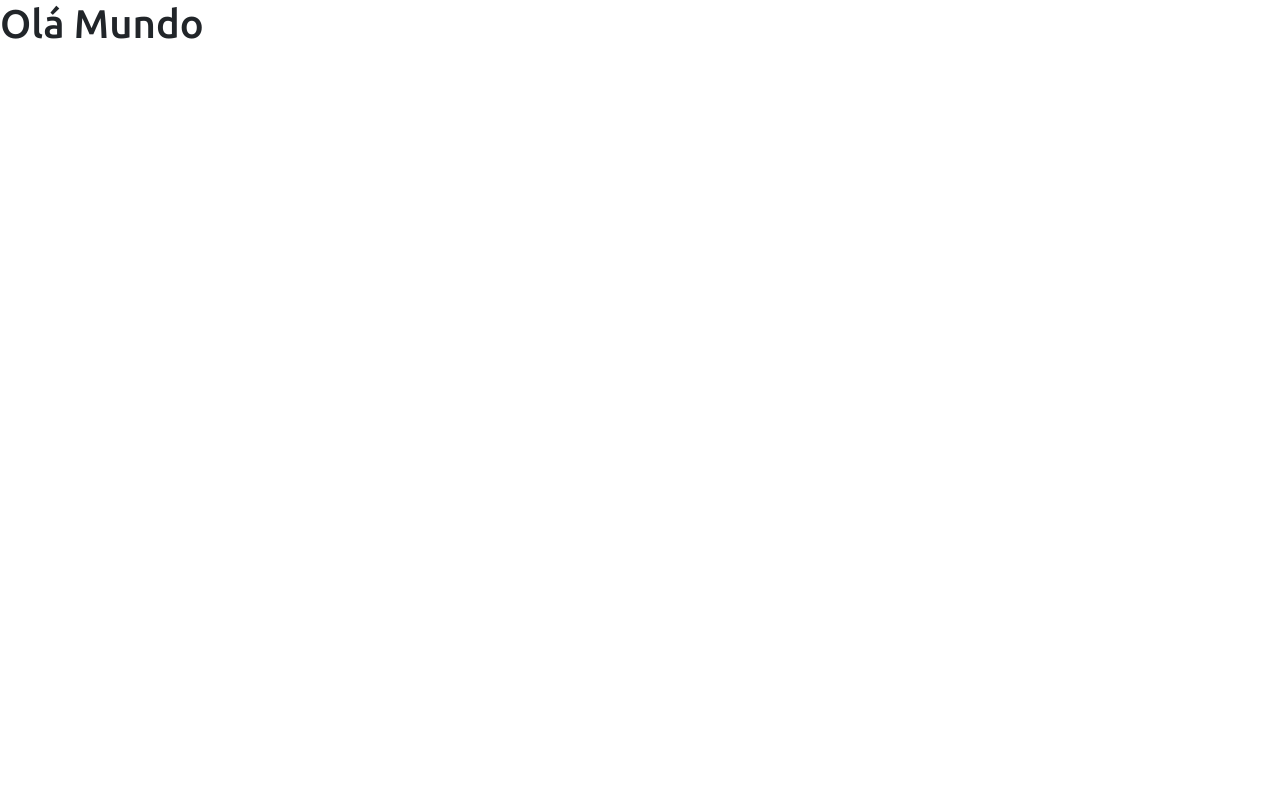
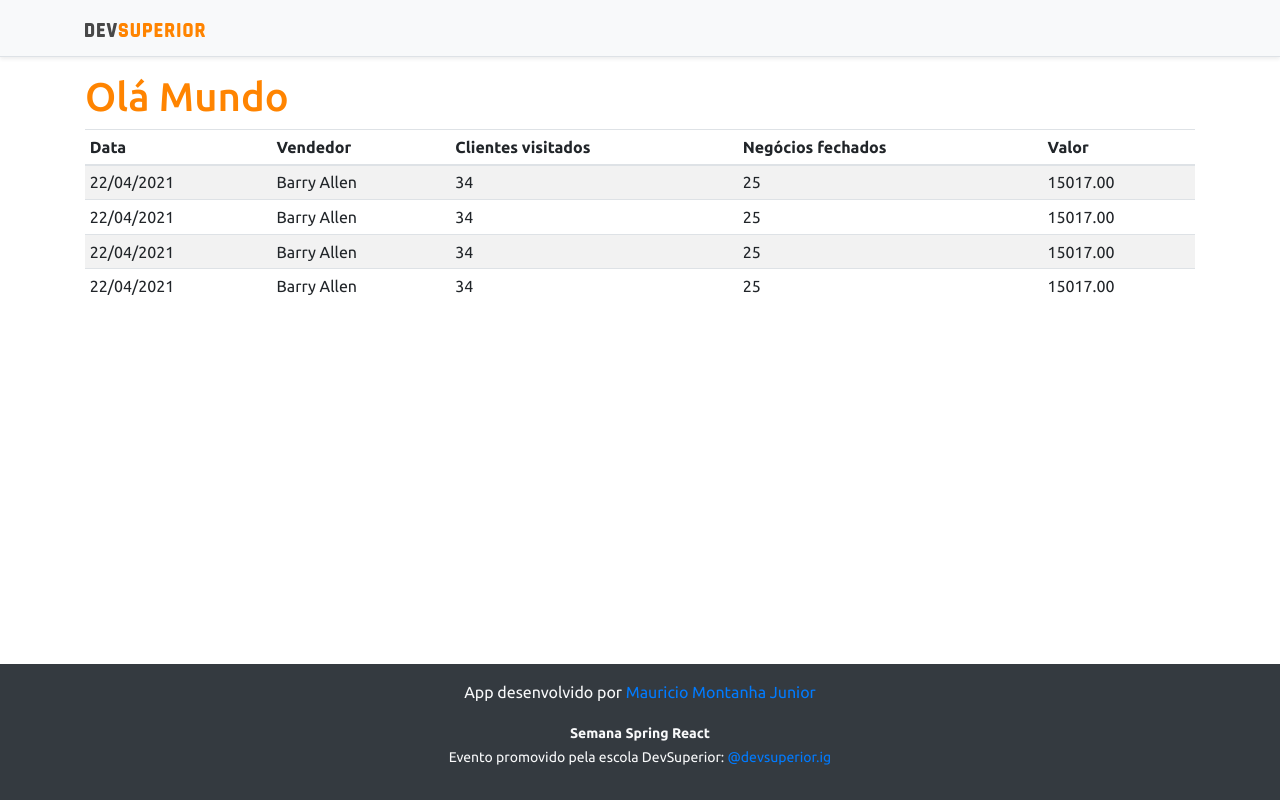
Before and after one commit to MontanhaJr/projeto-sds3, a React (Create React App) app in the folder frontend/: page / in a window 1280 px wide. Built offline with nearby package versions, Linux system fonts and the light colour scheme.

Commit message:
Basic static components

```diff
--- a/frontend/src/App.tsx
+++ b/frontend/src/App.tsx
@@ -1,10 +1,19 @@
+import DataTable from 'components/DataTable/intex';
+import Footer from 'components/Footer';
+import NavBar from 'components/NavBar';
 import React from 'react';
 
 function App() {
   return (
-    <div>
-      <h1>Olá Mundo</h1>
-    </div>
+    <>
+      <NavBar />
+      <div className="container">
+        <h1 className="text-primary">Olá Mundo</h1>
+
+        <DataTable />
+      </div>
+      <Footer />
+    </>
   );
 }
 
--- /dev/null
+++ b/frontend/src/components/DataTable/intex.tsx
@@ -0,0 +1,49 @@
+function DataTable() {
+    return (
+        <div className="table-responsive">
+            <table className="table table-striped table-sm">
+                <thead>
+                    <tr>
+                        <th>Data</th>
+                        <th>Vendedor</th>
+                        <th>Clientes visitados</th>
+                        <th>Negócios fechados</th>
+                        <th>Valor</th>
+                    </tr>
+                </thead>
+                <tbody>
+                    <tr>
+                        <td>22/04/2021</td>
+                        <td>Barry Allen</td>
+                        <td>34</td>
+                        <td>25</td>
+                        <td>15017.00</td>
+                    </tr>
+                    <tr>
+                        <td>22/04/2021</td>
+                        <td>Barry Allen</td>
+                        <td>34</td>
+                        <td>25</td>
+                        <td>15017.00</td>
+                    </tr>
+                    <tr>
+                        <td>22/04/2021</td>
+                        <td>Barry Allen</td>
+                        <td>34</td>
+                        <td>25</td>
+                        <td>15017.00</td>
+                    </tr>
+                    <tr>
+                        <td>22/04/2021</td>
+                        <td>Barry Allen</td>
+                        <td>34</td>
+                        <td>25</td>
+                        <td>15017.00</td>
+                    </tr>
+                </tbody>
+            </table>
+        </div>
+    );
+}
+
+export default DataTable;
--- /dev/null
+++ b/frontend/src/components/Footer/index.tsx
@@ -0,0 +1,13 @@
+function Footer() {
+    return (
+        <footer className="footer mt-auto py-3 bg-dark">
+            <div className="container">
+                <p className="text-light">App desenvolvido por <a href="https://github.com/montanhajr" target="_blank" rel="noreferrer">Mauricio Montanha Junior</a></p>
+                <p className="text-light"><small><strong>Semana Spring React</strong><br />
+      Evento promovido pela escola DevSuperior: <a href="https://instagram.com/devsuperior.ig" target="_blank" rel="noreferrer">@devsuperior.ig</a></small></p>
+            </div>
+        </footer>
+    );
+}
+
+export default Footer;
--- /dev/null
+++ b/frontend/src/components/NavBar/index.tsx
@@ -0,0 +1,16 @@
+import React from 'react';
+import ImgDsDark from 'assets/img/ds-dark.svg'
+
+function NavBar() {
+    return (
+        <div className="d-flex flex-column flex-md-row align-items-center p-3 px-md-4 mb-3 bg-light border-bottom shadow-sm">
+            <div className="container">
+                <nav className="my-2 my-md-0 mr-md-3">
+                    <img src={ImgDsDark} alt="DevSuperior" width="120" />
+                </nav>
+            </div>
+        </div>
+    );
+}
+
+export default NavBar;
```
Also changed, not shown: frontend/src/assets/img/ds-dark.svg (added).
